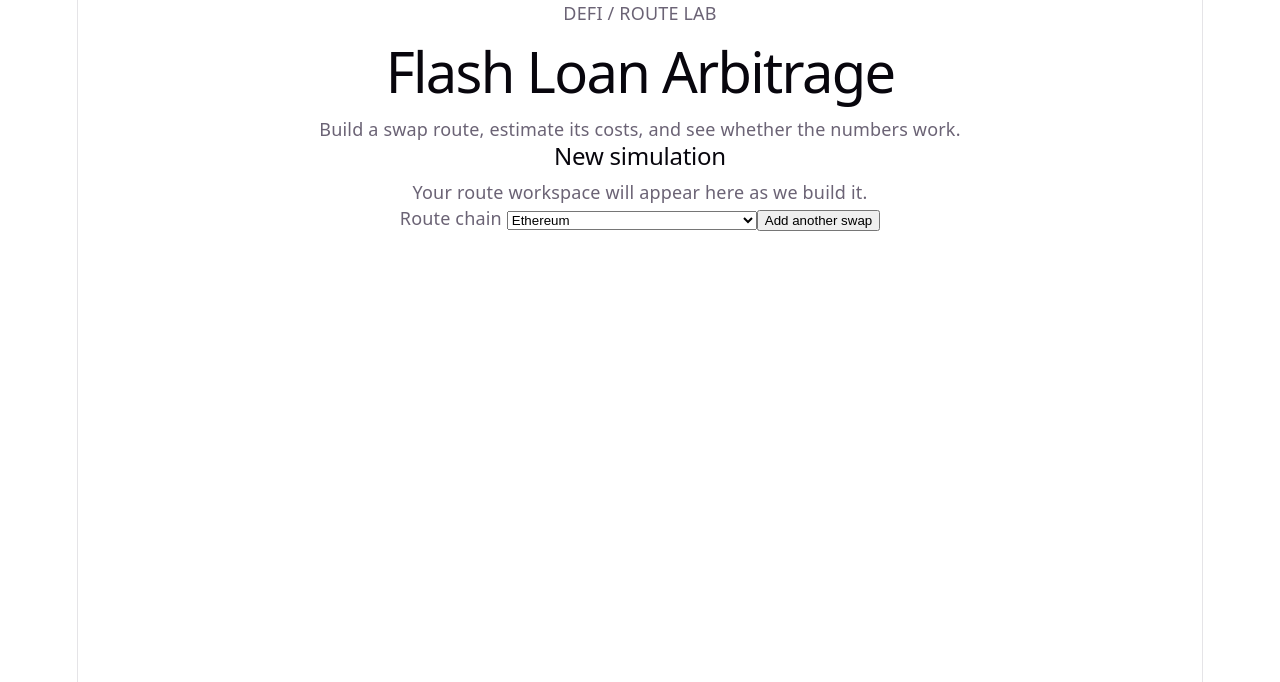
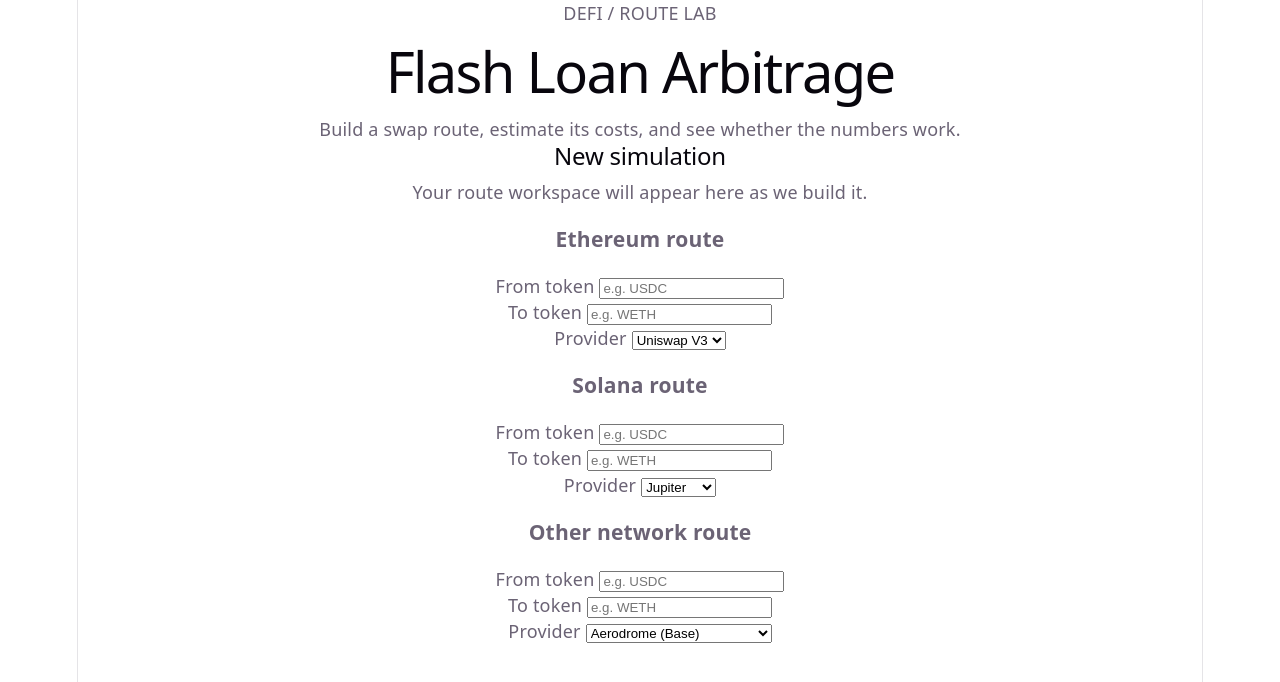
Before and after one commit to Chinyereee/flash-loan-arbitrage, a React (Vite) app: page / in a window 1280 px wide. Shown: the top 682 px of the page. Built offline with nearby package versions, Linux system fonts and the light colour scheme.

Commit message:
Replace swap list with three fixed route cards

```diff
--- a/src/App.tsx
+++ b/src/App.tsx
@@ -1,7 +1,5 @@
-import { useState } from "react";
 
 function App() {
-  const [swapCount, setSwapCount] = useState(0);
 
   return (
     <main>
@@ -18,56 +16,58 @@ function App() {
         <h2>New simulation</h2>
         <p>Your route workspace will appear here as we build it.</p>
 
-        <label>
-          Route chain{" "}
-          <select>
-            <option value="ethereum">Ethereum</option>
-            <option value="solana">Solana</option>
-            <option value="other">Base, BNB Chain, Polygon, or random</option>
-          </select>
-        </label>
-
-          {Array.from({ length: swapCount }, (_, index) => (
-            <form key={index}>
-              <h3>Swap {index + 1}</h3>
+        {[
+          {
+            id: "ethereum",
+            title: "Ethereum route",
+            providers: ["Uniswap V3", "SushiSwap", "Balancer"],
+          },
+          {
+            id: "solana",
+            title: "Solana route",
+            providers: ["Jupiter", "Raydium"],
+          },
+          {
+            id: "other",
+            title: "Other network route",
+            providers: [
+              "Aerodrome (Base)",
+              "PancakeSwap (BNB Chain)",
+              "QuickSwap (Polygon)",
+            ],
+          },
+        ].map((route) => (
+          <form key={route.id}>
+            <h3>{route.title}</h3>
 
             <p>
               <label>
                 From token{" "}
-                  <input name={`tokenIn-${index}`} placeholder="e.g. USDC" />
+                <input name={`${route.id}-tokenIn`} placeholder="e.g. USDC" />
               </label>
             </p>
 
             <p>
               <label>
                 To token{" "}
-                  <input name={`tokenOut-${index}`} placeholder="e.g. WETH" />
+                <input name={`${route.id}-tokenOut`} placeholder="e.g. WETH" />
               </label>
             </p>
 
             <p>
               <label>
-                  Exchange{" "}
-                  <select name={`dex-${index}`}>
-                    <option value="UniswapV3">Uniswap V3</option>
-                    <option value="Sushiswap">Sushiswap</option>
-                    <option value="Balancer">Balancer</option>
+                Provider{" "}
+                <select name={`${route.id}-provider`}>
+                  {route.providers.map((provider) => (
+                    <option key={provider} value={provider}>
+                      {provider}
+                    </option>
+                  ))}
                 </select>
-                </label>
-              </p>
-
-              <p>
-                <label>
-                  Pool address{" "}
-                  <input name={`poolAddress-${index}`} placeholder="0x..." />
               </label>
             </p>
           </form>
         ))}
-
-          <button type="button" onClick={() => setSwapCount(swapCount + 1)}>
-            Add another swap
-          </button>
       </section>
     </main>
   );
```
Lines whose indentation alone changed are shown as unchanged.
